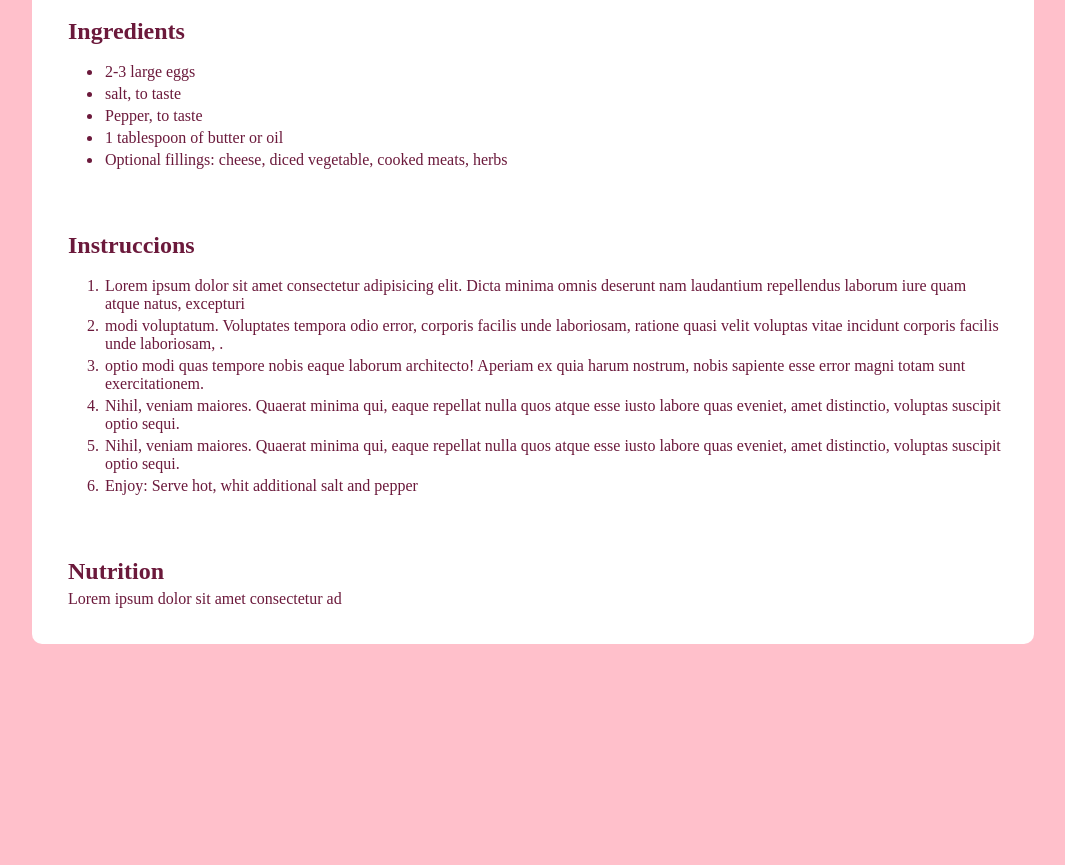
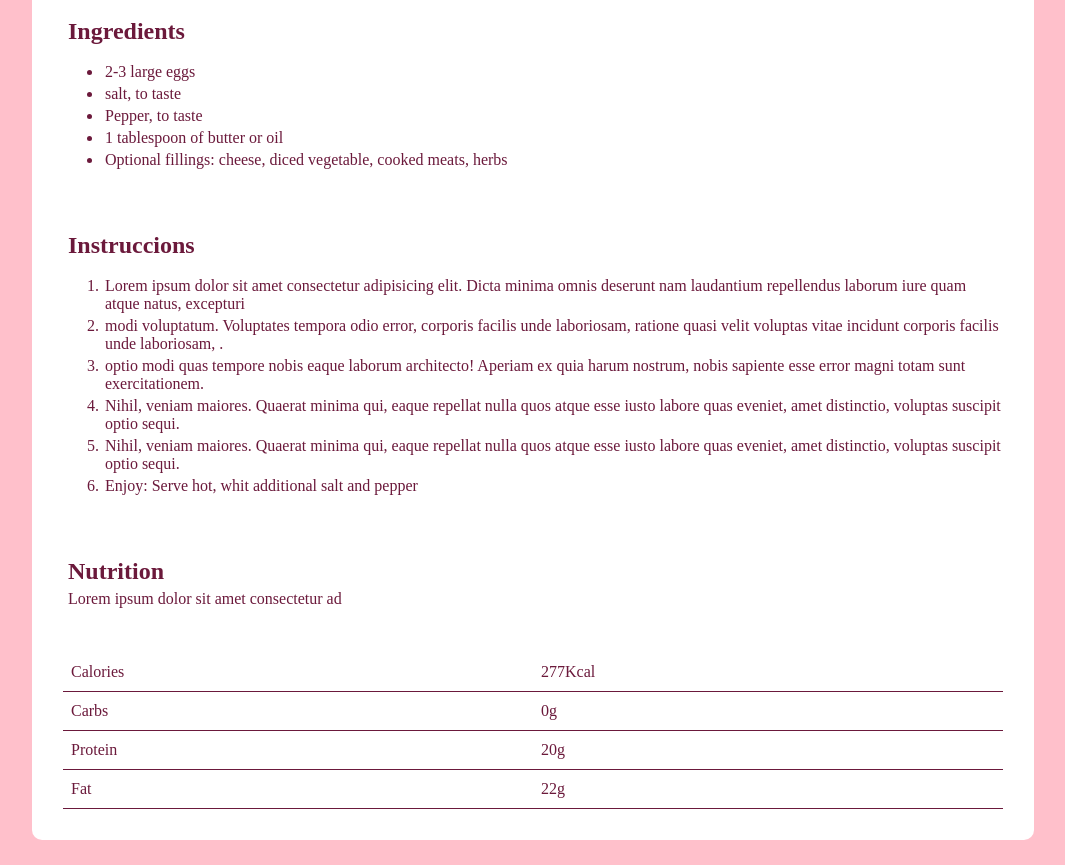
Before and after one commit to JuanCarlosTrianaSanchez/Recipe, a plain HTML site: page index.html in a window 1280 px wide. Shown: the part 874-1739 px from the top of the page, without its empty margins (107-1172 px from the left). Before the commit the page ends 1543 px from the top, so only its background shows below. Drawn offline with Linux system fonts and the light colour scheme.

Commit message:
V6 Final

```diff
--- a/css/style.css
+++ b/css/style.css
@@ -11,7 +11,6 @@ main {
 }
 
 main div {
-
 }
 
 main div img {
@@ -35,13 +34,11 @@ p {
 }
 
 #timer {
-
   padding: 10px;
   border-radius: 5px;
 }
 
 .recipe {
-
   margin: 20px;
   padding: 10px;
   border-radius: 5px;
@@ -63,3 +60,21 @@ li {
   font-family: "DM sans";
   color: #6b193b;
 }
+
+table {
+  width: 100%;
+  table-layout: fixed;
+  border-collapse: collapse;
+}
+tr {
+    margin-bottom: 15px;
+  border-bottom: 1px solid;
+  padding: 25px;
+  font-family: "DM sans";
+  color: #6b193b;
+}
+
+td {
+    text-align: left;
+    padding: 10px 8px;
+}
--- a/index.html
+++ b/index.html
@@ -74,6 +74,27 @@
         <h2>Nutrition</h2>
         <p>Lorem ipsum dolor sit amet consectetur ad</p>
       </div>
+      <div class="recipe">
+        <table>
+          <tr>
+            <td>Calories</td>
+            <td>277Kcal</td>
+          </tr>
+
+          <tr>
+            <td>Carbs</td>
+            <td>0g</td>
+          </tr>
+          <tr>
+            <td>Protein</td>
+            <td>20g</td>
+          </tr>
+          <tr>
+            <td>Fat</td>
+            <td>22g</td>
+          </tr>
+        </table>
+      </div>
     </main>
   </body>
 </html>
```
Lines whose indentation alone changed are shown as unchanged.
